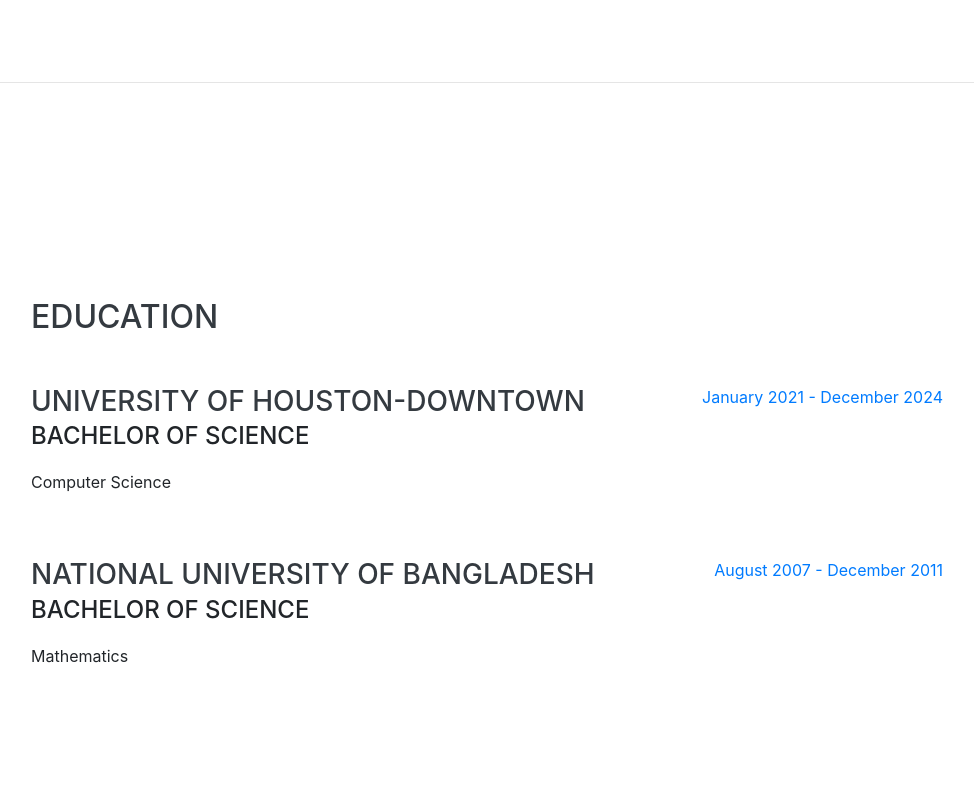
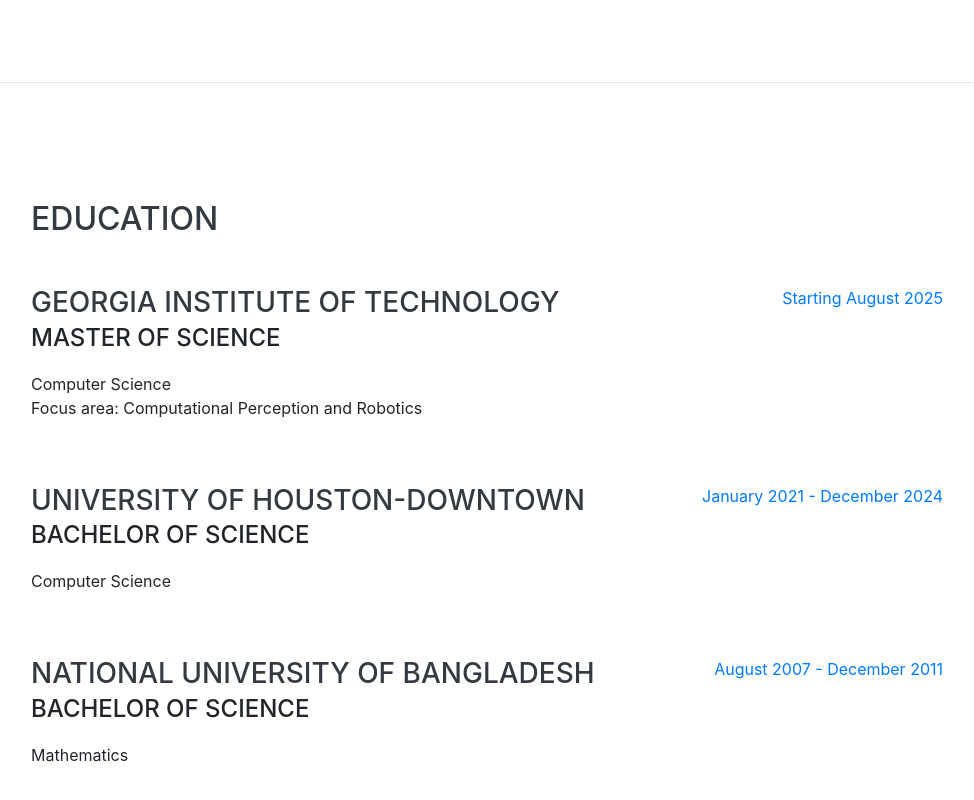
Before and after one commit to riadhs/Portfolio, a website with bundled scripts: page index.html in a window 1280 px wide. Shown: the part 2751-3551 px from the top of the page, without its empty margins (289-1263 px from the left). Built offline with nearby package versions, Linux system fonts and the light colour scheme; files whose address does not match are found by name; a web font is replaced by a local one.

Commit message:
Update index.html

```diff
--- a/index.html
+++ b/index.html
@@ -202,17 +202,17 @@
       <div class="w-100">
         <h2 class="mb-5">Education</h2>
 
-<!--          <div class="resume-item d-flex flex-column flex-md-row justify-content-between mb-5">
+          <div class="resume-item d-flex flex-column flex-md-row justify-content-between mb-5">
           <div class="resume-content">
-            <h3 class="mb-0">University of Houston-Clear Lake</h3>
+            <h3 class="mb-0">Georgia Institute of Technology</h3>
             <div class="subheading mb-3">Master of Science</div>
             <div>Computer Science</div>
-            <p>   </p>
+            <p> Focus area: Computational Perception and Robotics  </p>
           </div>
           <div class="resume-date text-md-right">
-            <span class="text-primary"> August 2021 </span>
+            <span class="text-primary"> Starting August 2025 </span>
           </div>
-        </div> -->
+        </div>
 
         <div class="resume-item d-flex flex-column flex-md-row justify-content-between mb-5">
           <div class="resume-content">
```
